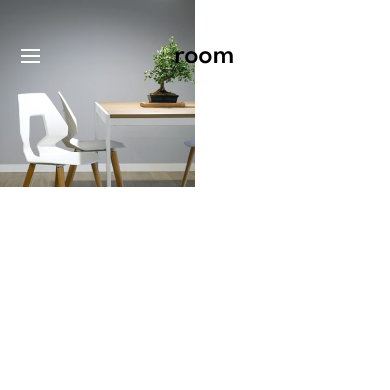
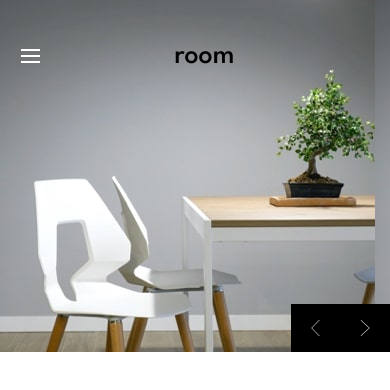
Before and after one commit to JoramirJr/room-homepage, a SvelteKit app: page / in a window 390 px wide. Shown: the top 390 px of the page. Built offline with nearby package versions, Linux system fonts and the light colour scheme.

Commit message:
mobile slider, done

```diff
--- a/src/routes/+layout.svelte
+++ b/src/routes/+layout.svelte
@@ -2,7 +2,7 @@
   import "../app.css";
 </script>
 
-<header class="fixed w-full h-header bg-transparent flex items-center pt-[1rem] px-[5.5vw]">
+<header class="z-[1] fixed w-full h-header bg-transparent flex items-center pt-[1rem] px-[5.5vw]">
   <button>
     <img
       src="/icon-hamburger.svg"
--- a/src/routes/+page.svelte
+++ b/src/routes/+page.svelte
@@ -1,8 +1,17 @@
-<main class="h-screen w-screen" >
-<section class="grid grid-cols-2 h-[40rem]" >
-  <img class="object-cover" src="mobile-image-hero-1.jpg" alt="Light-colored furniture">
-</section>
-<section class="grid grid-cols-3 " >
-
-</section>
+<main class="h-screen w-screen">
+  <section class="grid grid-cols-2 *:w-screen">
+    <div class="relative h-[22rem] bg-light-furniture">
+      <div
+        class="absolute w-fit right-0 bottom-0 flex gap-0 *:bg-black *:py-[1rem] *:px-[1.25rem]"
+      >
+        <button aria-label="slider return" >
+          <img class="w-[.6rem]" src="icon-angle-left.svg" alt="slider return icon" />
+        </button>
+        <button aria-label="slider forward">
+          <img class="w-[.6rem]" src="icon-angle-right.svg" alt="slider forward icon" />
+        </button>
+      </div>
+    </div>
+  </section>
+  <section class="grid grid-cols-3"></section>
 </main>
```
